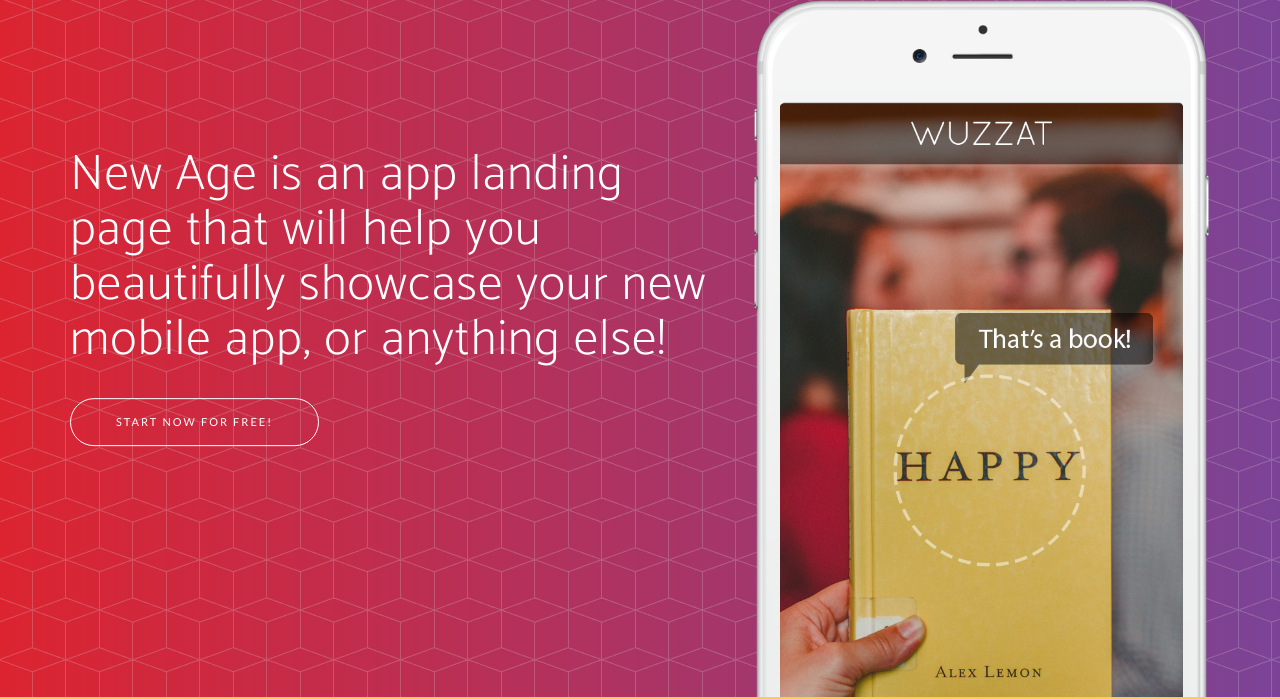
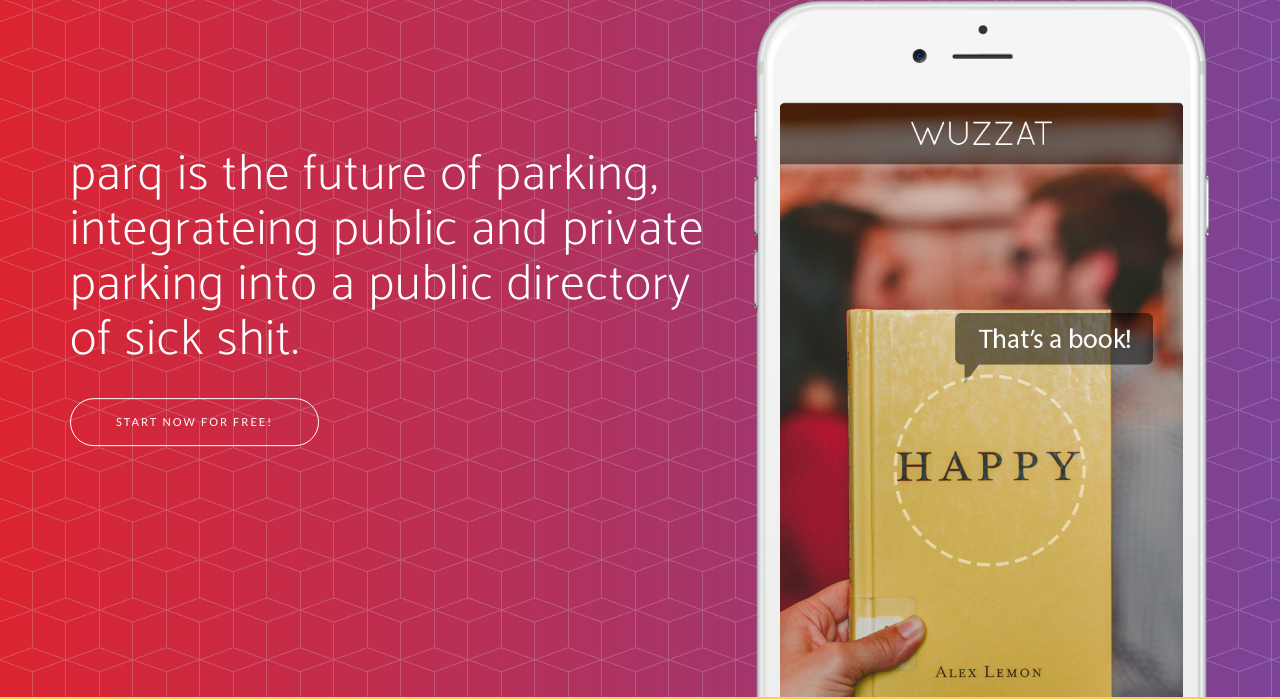
Before and after one commit to ParqApp/ParqSite, a website: page index.html in a window 1280 px wide. Shown: the part 103-802 px from the top of the page. Drawn offline with nearby package versions, Linux system fonts and the light colour scheme; a web font is replaced by a local one.

Commit message:
First commit

```diff
--- a/index.html
+++ b/index.html
@@ -73,7 +73,7 @@
                 <div class="col-sm-7">
                     <div class="header-content">
                         <div class="header-content-inner">
-                            <h1>New Age is an app landing page that will help you beautifully showcase your new mobile app, or anything else!</h1>
+                            <h1>parq is the future of parking, integrateing public and private parking into a public directory of sick shit.</h1>
                             <a href="#download" class="btn btn-outline btn-xl page-scroll">Start Now for Free!</a>
                         </div>
                     </div>
```
